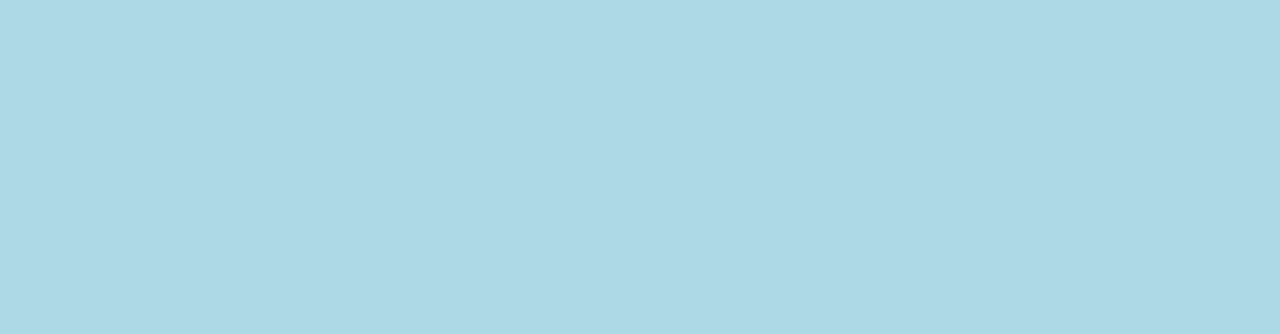
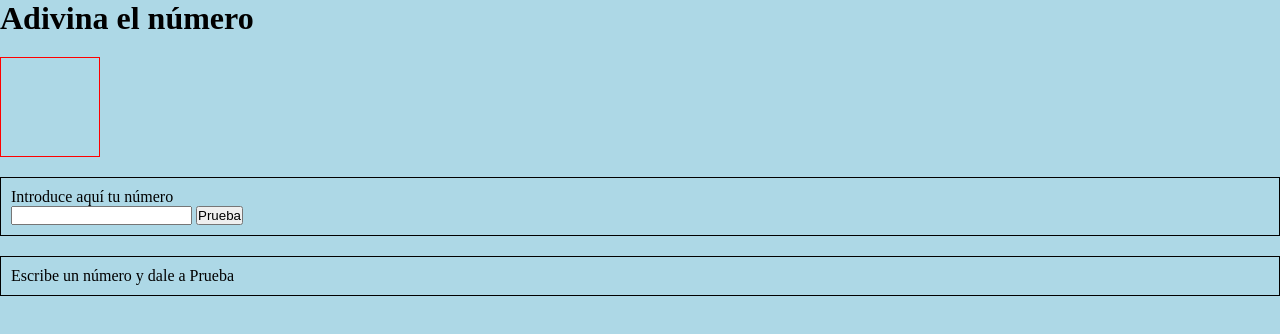
Before and after one commit to estherpato/dorcas-s2-evaluacion-intermedia-estherpato, a website: page index.html in a window 1280 px wide. Drawn offline with Linux system fonts and the light colour scheme.

Commit message:
Button works, basic function

```diff
--- a/index.html
+++ b/index.html
@@ -2,11 +2,27 @@
 <html lang="es">
 <head>
 	<meta charset="UTF-8">
-	<title>Adalab Web Starter Kit</title>
+	<title>Autoevaluación Sprint 2</title>
 	<link rel="stylesheet" href="css/main.css">
 </head>
 <body>
 
-<script type="text/javascript" src="js/main.js"></script>
+	<h1>Adivina el número</h1>
+
+	<div class="contador"></div>
+
+	<div class="form">
+		<p>Introduce aquí tu número</p>
+
+		<input class="input" type="text" name="numero" id="numero" value="">
+
+		<button class="button" type="button" name="button">Prueba</button>
+	</div>
+
+	<div class="feedback">
+		Escribe un número y dale a Prueba
+	</div>
+
+	<script type="text/javascript" src="js/main.js"></script>
 </body>
 </html>
--- a/js/main.js
+++ b/js/main.js
@@ -1 +1,23 @@
 'use strict';
+
+// Función que genera un número aleatorio hasta un máximo dado
+function getRandomNumber(max) {
+  return Math.ceil(Math.random() * max);
+}
+
+// Anda, chacho, píntame en la consola un número random hasta 100
+var randomNumber = parseInt(getRandomNumber(100));
+
+console.log('> ', randomNumber);
+
+// Llamamos nuestro botón "Prueba" a JS
+var button = document.querySelector('.button');
+
+// Coger el texto del input! - Paso 3
+var numberFromUser = document.querySelector('.input');
+
+function numberUserIntroduces() {
+  console.log('Has elegido', numberFromUser.value);
+}
+
+button.addEventListener('click', numberUserIntroduces);
--- a/scss/main.scss
+++ b/scss/main.scss
@@ -7,3 +7,17 @@
 body {
 	background-color: lightblue;
 }
+
+.form, .feedback {
+	border: 1px solid black;
+	padding: 10px;
+	margin-top: 20px;
+}
+
+.contador {
+	border: 1px solid red;
+	width: 100px;
+	height: 100px;
+	padding: 10px;
+	margin-top: 20px;
+}
```
Also changed, not shown: css/main.css, js/main.min.js.
